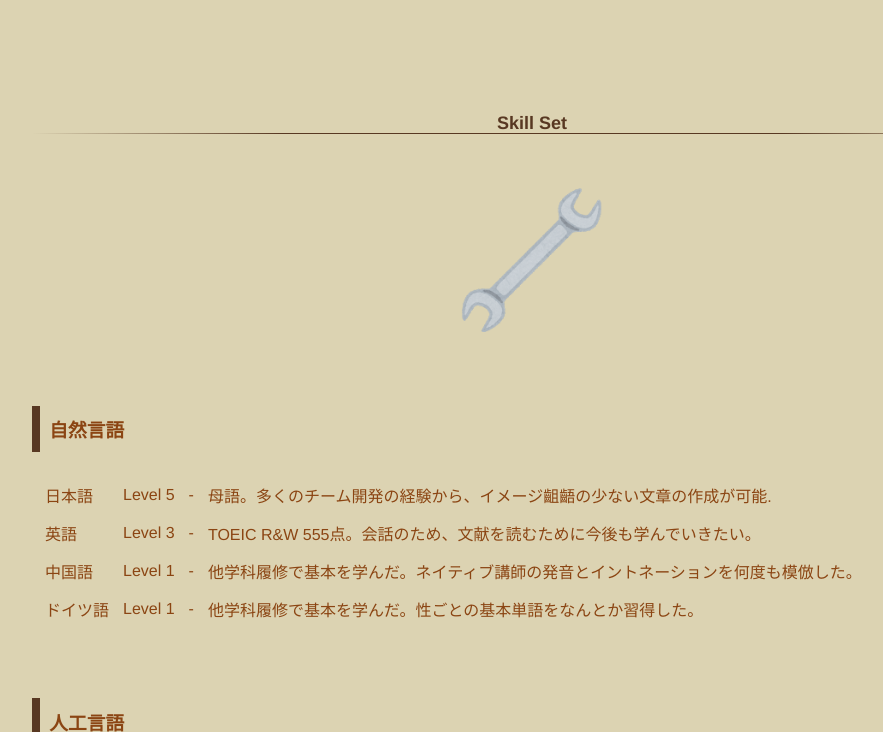
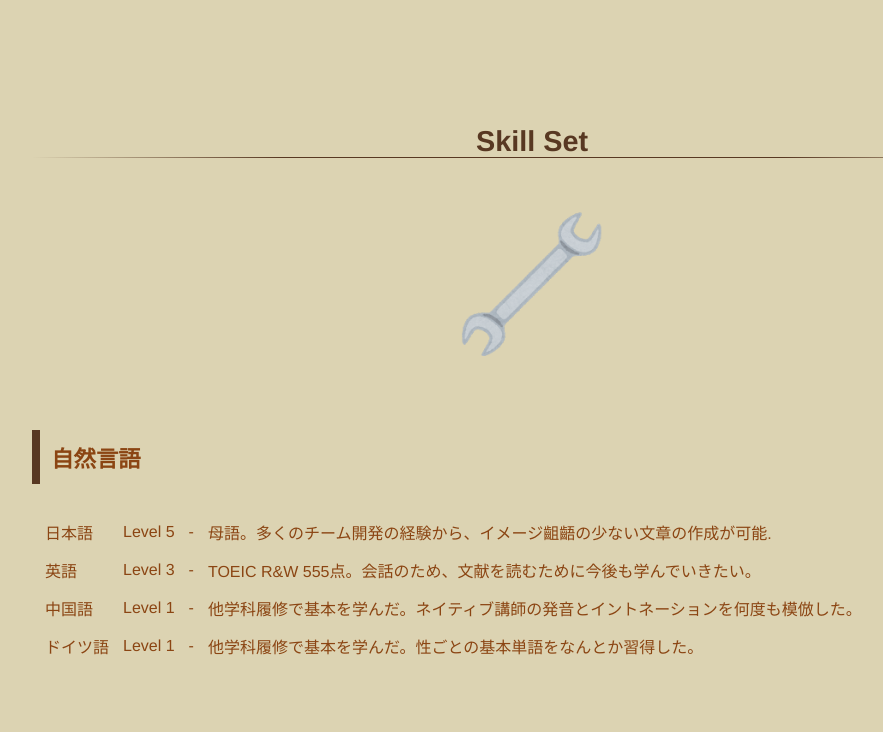
Before and after one commit to KataokaNagi/portfolio-websites, a plain HTML site: page index.html in a window 1280 px wide. Shown: the part 2095-2827 px from the top of the page, without its empty margins (108-991 px from the left). Drawn offline with Linux system fonts and the light colour scheme; a web font is replaced by a local one.

Commit message:
adjust heads size

```diff
--- a/styles/sub-page.css
+++ b/styles/sub-page.css
@@ -79,6 +79,7 @@ main h1 {
 h3 {
   padding: 0.5em; /*文字周りの余白*/
   border-left: solid 8px #583822; /*左線（実線 太さ 色）*/
+  font-size: 1.4em;
 }
 
 /* Subsection */
@@ -162,7 +163,7 @@ tr {
   width: 100%;
   margin: 50px 0;
   color: #583822;
-  font-size: 18px;
+  font-size: 1.8em;
   text-align: center;
 }
 .transparent-bothends::before {
--- a/styles/top-page.css
+++ b/styles/top-page.css
@@ -95,6 +95,7 @@ a.idx:hover {
 h3 {
   padding: 0.5em; /*文字周りの余白*/
   border-left: solid 8px #583822; /*左線（実線 太さ 色）*/
+  font-size: 1.4em;
 }
 
 .header-container {
@@ -232,7 +233,7 @@ body {
   width: 100%;
   margin: 50px 0;
   color: #583822;
-  font-size: 18px;
+  font-size: 1.8em;
   text-align: center;
 }
 .transparent-bothends::before {
```
